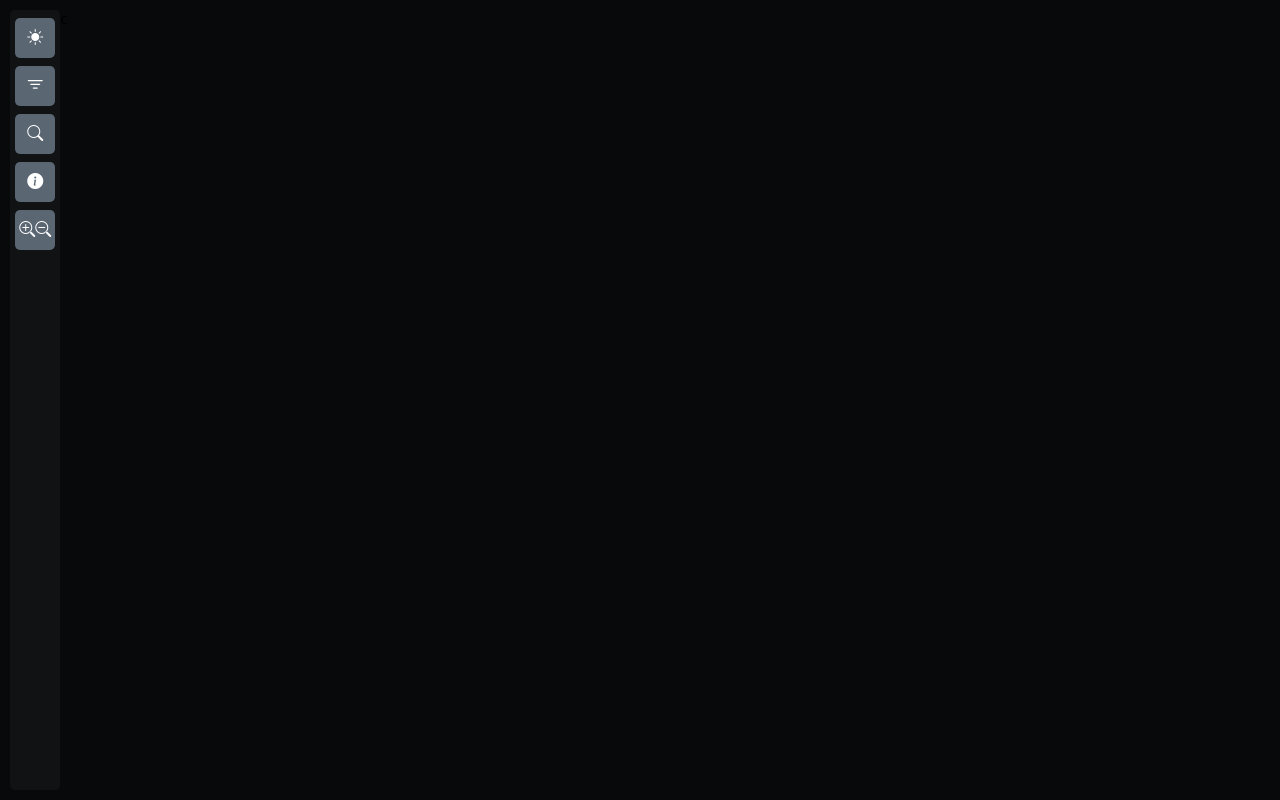
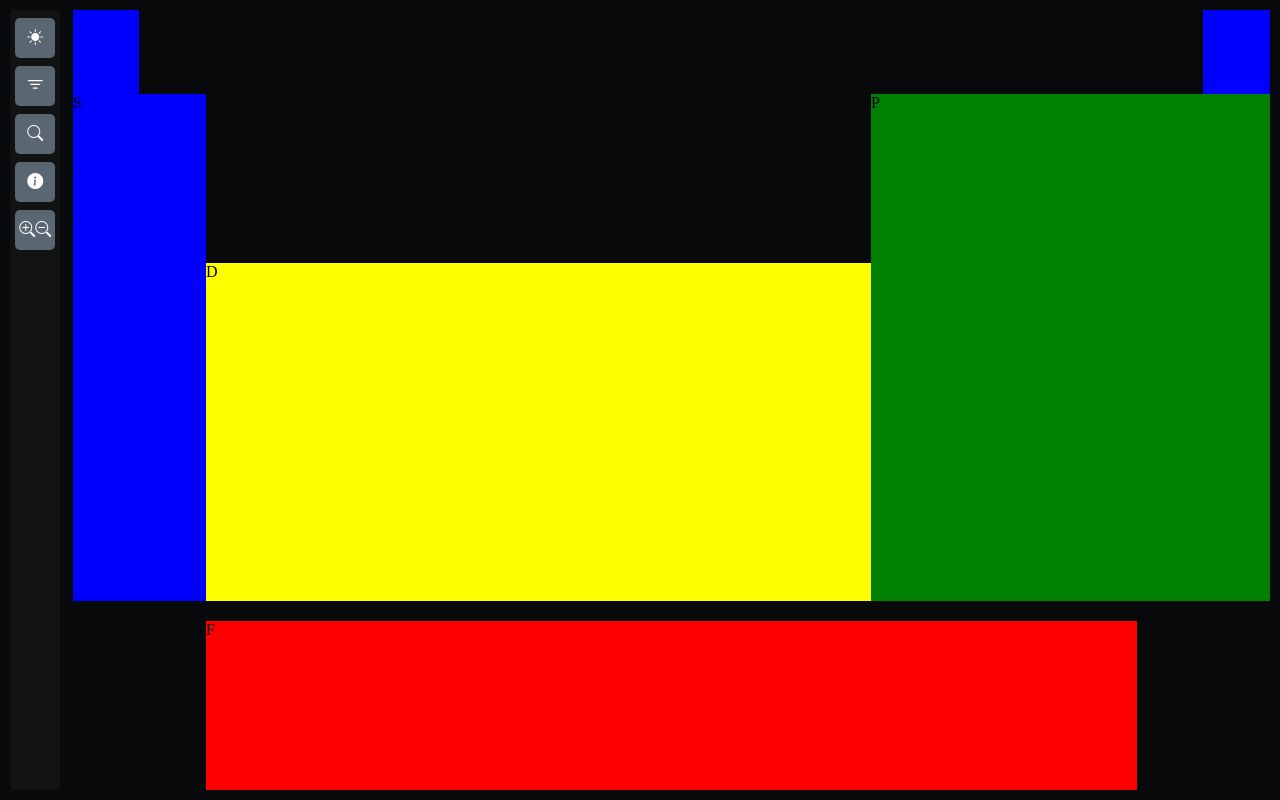
Before and after one commit to amirhosein06/Periodic-Table, a React (Create React App) app: page / in a window 1280 px wide. Built offline with nearby package versions, Linux system fonts and the light colour scheme.

Commit message:
css grid

```diff
--- a/src/component/content.jsx
+++ b/src/component/content.jsx
@@ -3,7 +3,13 @@ import '../css/content.css';
 const Content = () => {
     return (
         <div className='content'>
-            c
+            <div className='block_S_top'>
+                <div className='fill_outer'></div>
+            </div>
+            <div className='block_S_bottom'>S</div>
+            <div className='block_P'>P</div>
+            <div className='block_D'>D</div>
+            <div className='block_F'>F</div>
         </div>
      );
 }
--- a/src/css/content.css
+++ b/src/css/content.css
@@ -1,4 +1,51 @@
 .content{
-    width: 96%;
+    width: 95%;
     height: 100%;
+    display: grid;
+    grid-template-columns: repeat(18,1fr);
+    grid-template-rows: repeat(7,1fr) 20px repeat(2,1fr);
 }
+.block_S_top{
+    background-color: blue;
+    grid-column: 1/-1;
+    grid-row: 1/2;
+    display: grid;
+    grid-template-columns: repeat(18,1fr);
+}
+.block_S_top .fill_outer{
+    grid-column: 2/18;
+    grid-row: 1/-1;
+    background-color: #08090a;
+}
+.block_S_bottom{
+    background-color: blue;
+    grid-column: 1/3;
+    grid-row: 2/8;
+    display: grid;
+    grid-template-columns: repeat(2,1fr);
+    grid-template-rows: repeat(6,1fr);
+}
+.block_D{
+    background-color: yellow;
+    grid-column: 3/13;
+    grid-row: 4/8;
+    display: grid;
+    grid-template-columns: repeat(10,1fr);
+    grid-template-rows: repeat(4,1fr);
+}
+.block_P{
+    background-color: green;
+    grid-column: 13/-1;
+    grid-row: 2/8;
+    display: grid;
+    grid-template-columns: repeat(6,1fr);
+    grid-template-rows: repeat(6,1fr);
+}
+.block_F{
+    background-color: red;
+    grid-column: 3/17;
+    grid-row: 9/11;
+    display: grid;
+    grid-template-columns: repeat(14,1fr);
+    grid-template-rows: repeat(2,1fr);
+}
--- a/src/css/index.css
+++ b/src/css/index.css
@@ -11,4 +11,5 @@ body{
     display: flex;
     align-items: center;
     height: 100%;
+    gap: 1%;
 }
```
